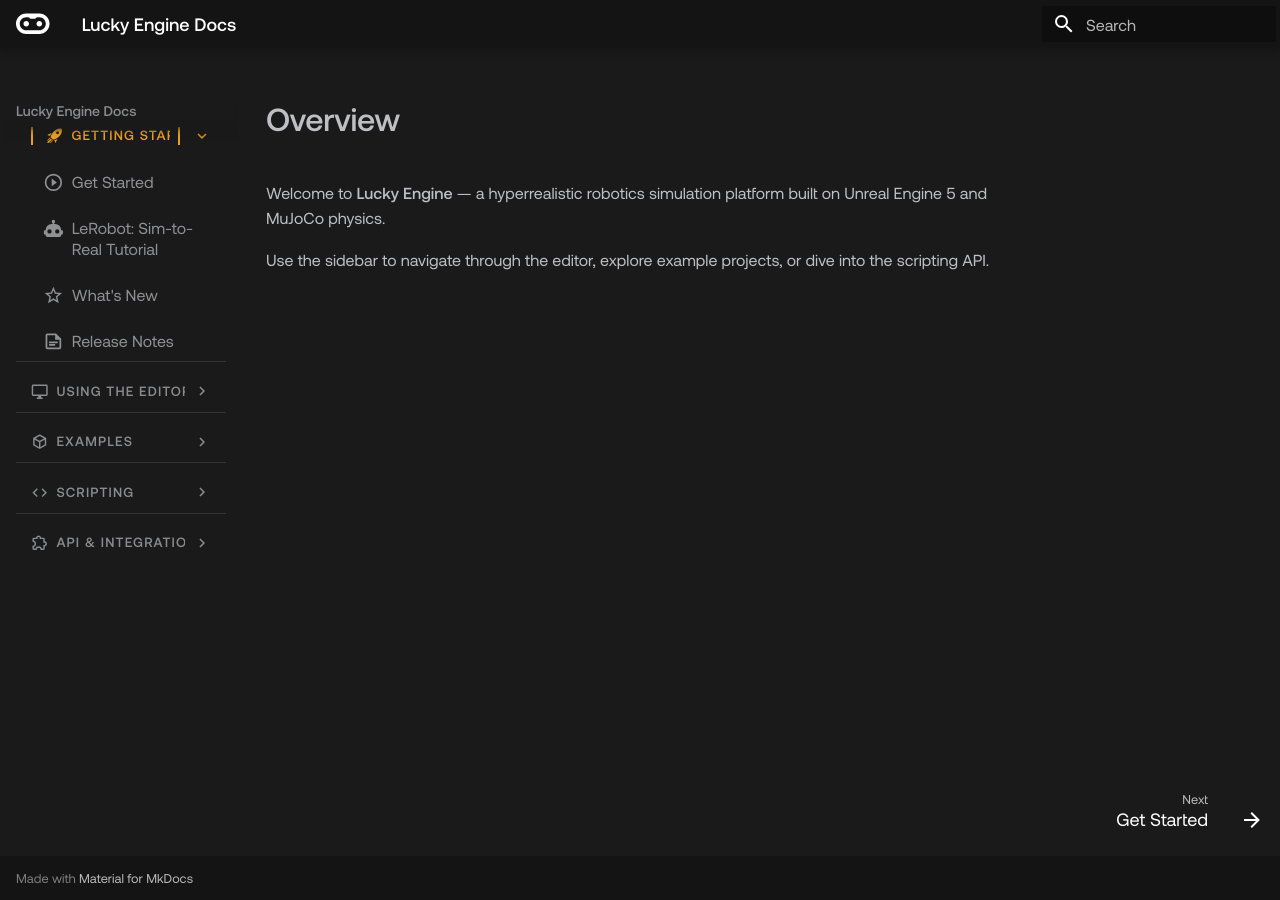
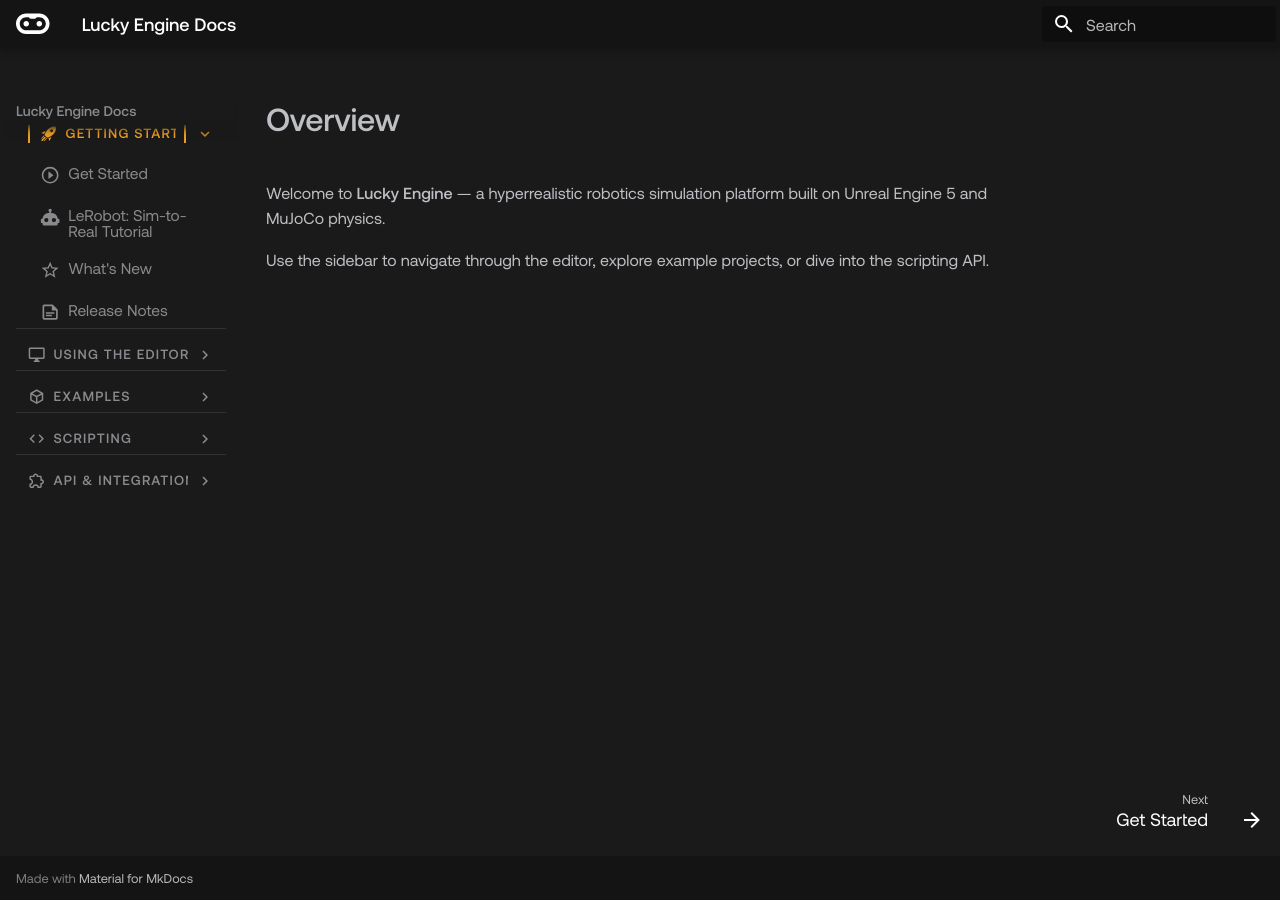
Before and after one commit to ZoreAnuj/luckyrobots-docs, an MkDocs documentation site: the page built from docs/getting-started/index.md, in a window 1280 px wide. Built offline with MkDocs 1.6.1 and Material for MkDocs 9.7.7, drawn with Linux system fonts in a browser that asks for light colours; the version menu is left out.

Commit message:
style(nav): tighten icon size and item spacing to match compact reference

```diff
--- a/docs/stylesheets/extra.css
+++ b/docs/stylesheets/extra.css
@@ -546,12 +546,11 @@ body { font-synthesis: style; }
 }
 
 /* =====================================================================
-   Sidebar navigation — clean, icon-aligned, 8pt spacing rhythm
-   Hierarchy: section labels (muted, 0.67rem, 700) › items (0.8rem, 400)
-   Active: brand-amber left bar + full-opacity text
+   Sidebar navigation — compact, clean, icon-aligned
+   8pt grid · section labels muted · items tight · active = amber bar
    ===================================================================== */
 
-/* ─── Section labels (collapsible section headers) ───────────────────── */
+/* ─── Section labels ─────────────────────────────────────────────────── */
 .md-nav--primary > .md-nav__list > .md-nav__item > .md-nav__link,
 .md-nav--primary > .md-nav__list > .md-nav__item > label {
   display: flex;
@@ -559,19 +558,19 @@ body { font-synthesis: style; }
   text-transform: uppercase;
   font-size: 0.67rem;
   font-weight: 700;
-  letter-spacing: 0.085em;
+  letter-spacing: 0.09em;
   color: var(--md-default-fg-color--light);
-  padding: 1rem 0.75rem 0.45rem;
+  padding: 0.85rem 0.6rem 0.3rem;
   border-top: 1px solid var(--md-default-fg-color--lightest);
-  margin-top: 0.125rem;
+  margin-top: 0;
 }
 
-/* Icon + text inside label: single row, truncate if sidebar is narrow */
+/* Icon + text: single line, truncate if too long */
 .md-nav--primary > .md-nav__list > .md-nav__item > .md-nav__link .md-ellipsis,
 .md-nav--primary > .md-nav__list > .md-nav__item > label .md-ellipsis {
   display: flex;
   align-items: center;
-  gap: 0.45rem;
+  gap: 0.4rem;
   flex: 1;
   min-width: 0;
   overflow: hidden;
@@ -579,32 +578,31 @@ body { font-synthesis: style; }
   text-overflow: ellipsis;
 }
 
-/* Section label icon — restrained, optically aligned */
+/* Section icon — font-size drives SVG scale in Material */
 .md-nav--primary > .md-nav__list > .md-nav__item > .md-nav__link .md-ellipsis .md-icon,
 .md-nav--primary > .md-nav__list > .md-nav__item > label .md-ellipsis .md-icon {
-  width: 0.85rem;
-  height: 0.85rem;
+  font-size: 0.85rem;
   flex-shrink: 0;
-  opacity: 0.6;
+  opacity: 0.65;
 }
 
-/* First section: no top divider, compact top gap */
+/* First section: no top divider */
 .md-nav--primary > .md-nav__list > .md-nav__item:first-child > .md-nav__link,
 .md-nav--primary > .md-nav__list > .md-nav__item:first-child > label {
   border-top: none;
-  margin-top: 0;
-  padding-top: 0.35rem;
+  padding-top: 0.25rem;
 }
 
-/* ─── Child page items inside each section ───────────────────────────── */
+/* ─── Child page items ───────────────────────────────────────────────── */
 .md-nav--primary .md-nav .md-nav__item .md-nav__link {
-  font-size: 0.8rem;
+  font-size: 0.78rem;
   font-weight: 400;
+  line-height: 1;
   color: var(--md-default-fg-color);
-  padding: 0.38rem 0.75rem;
-  border-radius: 0.28rem;
-  opacity: 0.72;
-  transition: opacity 130ms ease, background-color 130ms ease;
+  padding: 0.3rem 0.6rem;
+  border-radius: 0.25rem;
+  opacity: 0.68;
+  transition: opacity 120ms ease, background-color 120ms ease;
 }
 
 .md-nav--primary .md-nav .md-nav__item .md-nav__link:hover {
@@ -612,30 +610,29 @@ body { font-synthesis: style; }
   background-color: var(--md-default-fg-color--lightest);
 }
 
-/* Icon + text row inside child links */
+/* Icon + text row */
 .md-nav--primary .md-nav .md-nav__item .md-nav__link .md-ellipsis {
   display: flex;
   align-items: center;
-  gap: 0.42rem;
+  gap: 0.4rem;
 }
 
-/* Child item icon — small, unobtrusive */
+/* Child icon — font-size drives SVG scale */
 .md-nav--primary .md-nav .md-nav__item .md-nav__link .md-icon {
-  width: 0.72rem;
-  height: 0.72rem;
+  font-size: 0.72rem;
   flex-shrink: 0;
   opacity: 0.5;
 }
 
-/* ─── Active page indicator ──────────────────────────────────────────── */
+/* ─── Active page ────────────────────────────────────────────────────── */
 .md-nav__item .md-nav__link--active {
   color: var(--lr-green) !important;
   font-weight: 500;
   opacity: 1 !important;
   border-left: 2px solid var(--lr-green);
-  padding-left: calc(0.75rem - 2px) !important;
+  padding-left: calc(0.6rem - 2px) !important;
 }
 
 .md-nav__item .md-nav__link--active .md-icon {
-  opacity: 0.9 !important;
+  opacity: 0.85 !important;
 }
```
